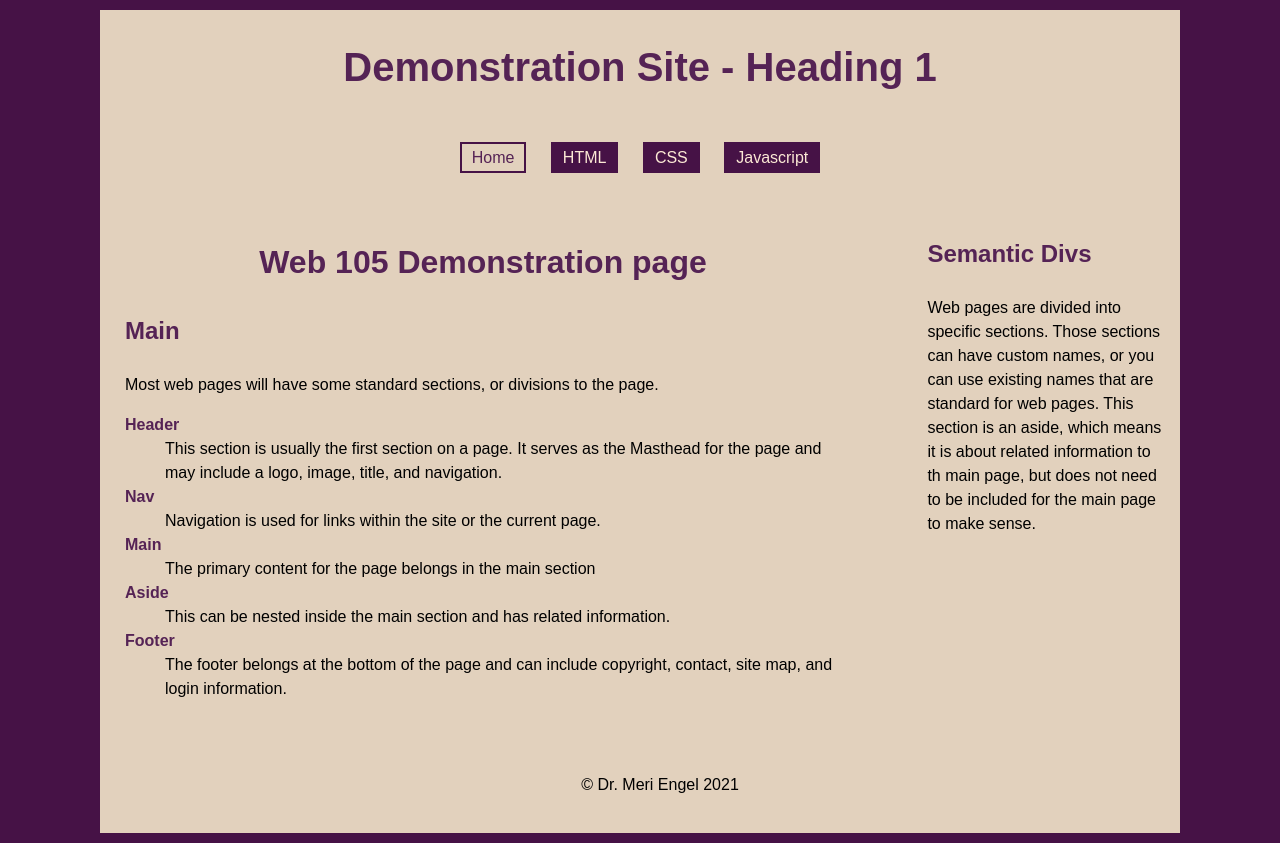
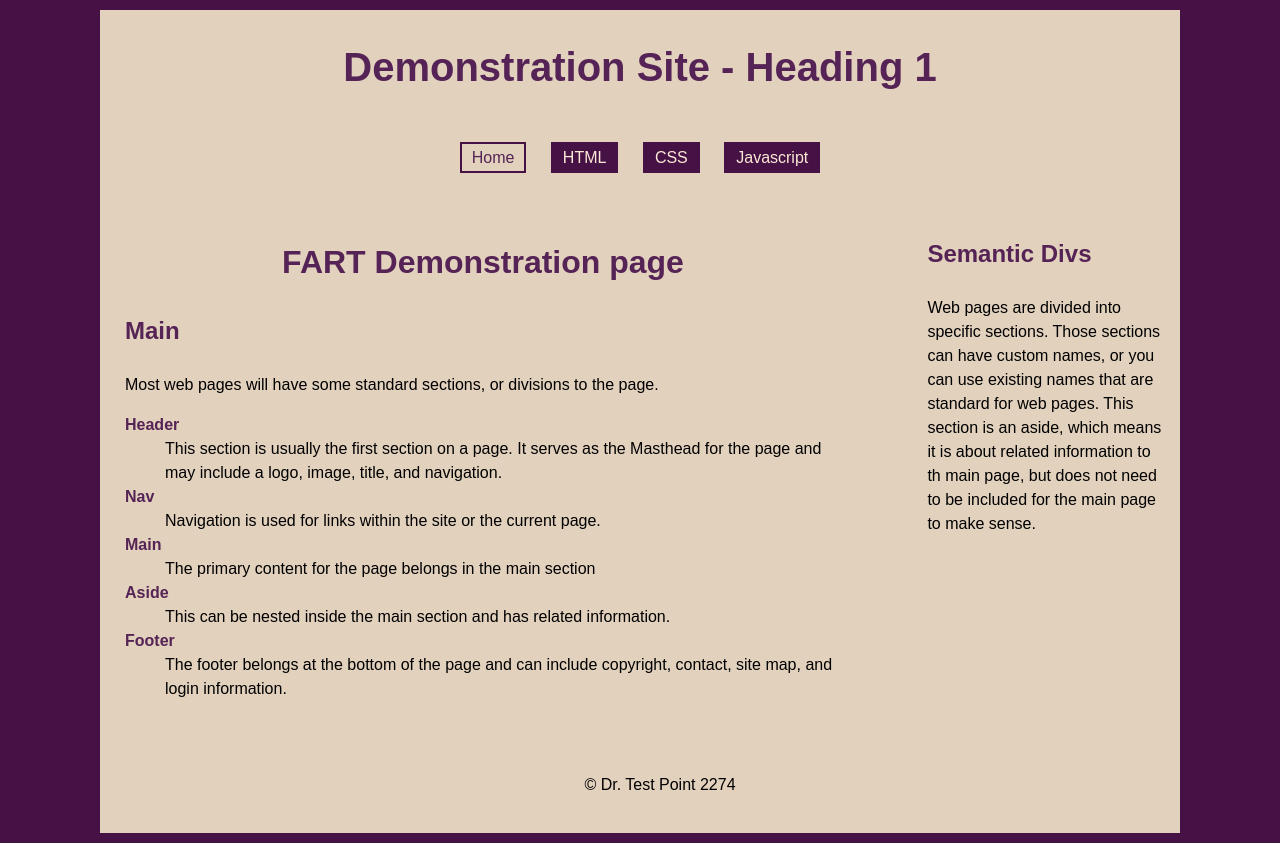
Before and after one commit to David-Durbin/web105, a plain HTML site: page demo-site/demo-site/index.html in a window 1280 px wide. Drawn offline with Linux system fonts and the light colour scheme.

Commit message:
Update_Test

```diff
--- a/demo-site/demo-site/index.html
+++ b/demo-site/demo-site/index.html
@@ -30,7 +30,7 @@
             </p>
         </aside>
         <main id="front-main">
-            <h2>Web 105 Demonstration page</h2>
+            <h2>FART Demonstration page</h2>
 
             <h3>Main</h3>
             <p>Most web pages will have some standard sections, or divisions to the page.</p>
@@ -53,7 +53,7 @@
         </main>
 
         <footer>
-            <p>&copy; Dr. Meri Engel 2021</p>
+            <p>&copy; Dr. Test Point 2274</p>
         </footer>
     </div>
 </body>
```
